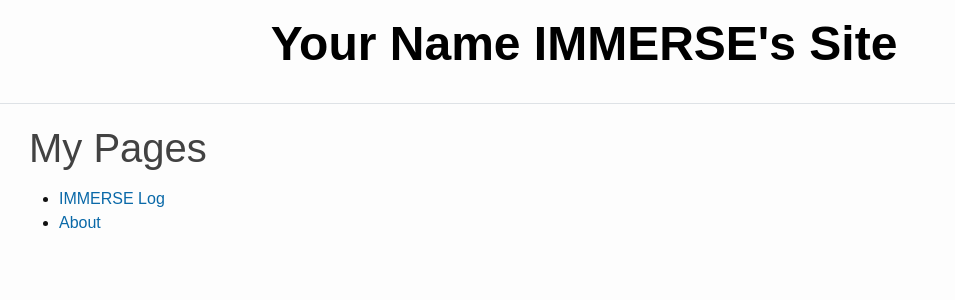
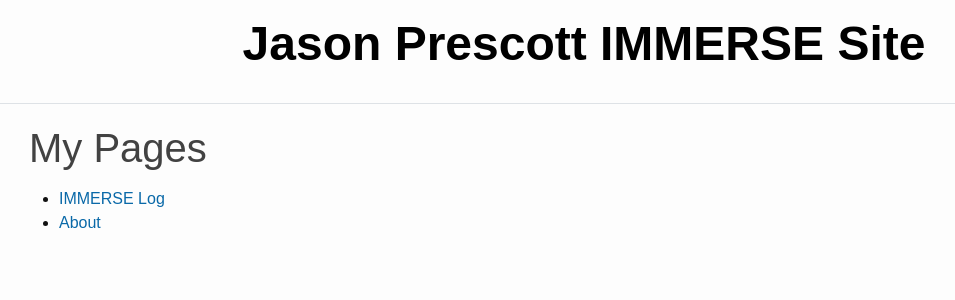
Before and after one commit to jason1234309/Immerse_Website, a Jekyll site: the page built from index.md, in a window 1280 px wide. Shown: the top 300 px of the page, without its empty margins (56-1011 px from the left). Built offline with Jekyll 4.4.1, drawn with Linux system fonts in a browser that asks for light colours.

Commit message:
Update _config.yml

```diff
--- a/_config.yml
+++ b/_config.yml
@@ -18,10 +18,10 @@
 # You can create any custom variable you would like, and they will be accessible
 # in the templates via {{ site.myvariable }}.
 
-title: Your Name IMMERSE's Site
+title: Jason Prescott IMMERSE Site
 
-baseurl: "/student_website_template" # the subpath of your site, e.g. /blog
-url: "https://byu-cpe.github.io" # the base hostname & protocol for your site, e.g. http://example.com
+baseurl: "/Immerse_Website" # the subpath of your site, e.g. /blog
+url: "https://jason1234309.github.io" # the base hostname & protocol for your site, e.g. http://example.com
 
 collections:
   pages:
```
